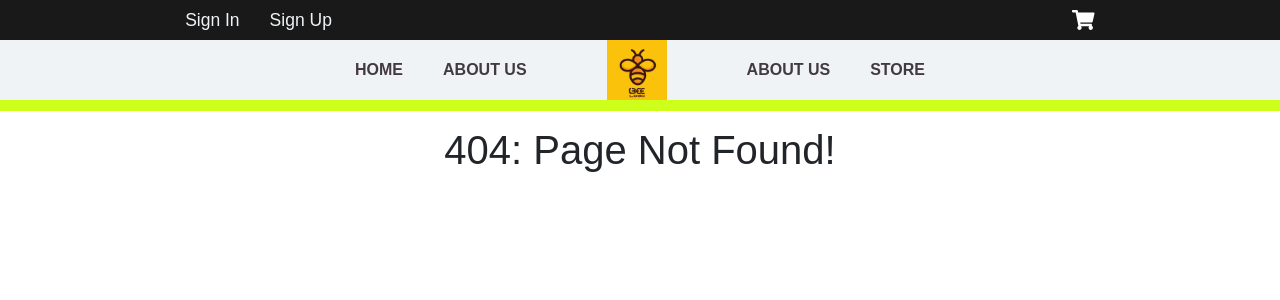
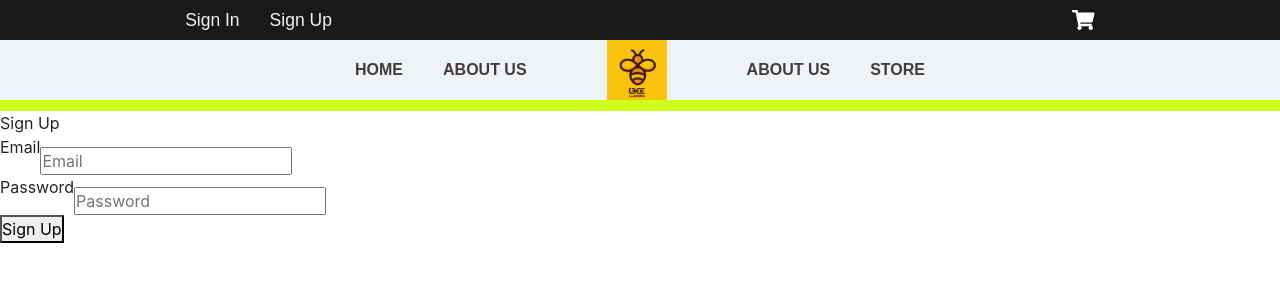
Before and after one commit to Slavi15/bees-project-client, a React (Create React App) app: page /signup in a window 1280 px wide. Before the commit this address led to /404. Shown: the top 300 px of the page. Built offline with nearby package versions, Linux system fonts and the light colour scheme.

Commit message:
Add routing for sign in/sign up components

```diff
--- a/src/App.jsx
+++ b/src/App.jsx
@@ -4,6 +4,8 @@ import MainPage from './components/MainPage.jsx';
 import Store from './components/Store.jsx';
 import Cart from './components/Cart.jsx';
 import Form from './components/Form.jsx';
+import SignIn from './components/SignIn.jsx';
+import SignUp from './components/SignUp.jsx';
 import PageNotFound from './components/PageNotFound.jsx';
 
 class App extends React.Component {
@@ -16,6 +18,8 @@ class App extends React.Component {
             <Route exact path="/store" component={Store}></Route>
             <Route exact path="/cart" component={Cart}></Route>
             <Route exact path="/form" component={Form}></Route>
+            <Route exact path="/signin" component={SignIn}></Route>
+            <Route exact path="/signup" component={SignUp}></Route>
             <Route exact path="/404" component={PageNotFound}></Route>
             <Redirect to="/404" />
           </Switch>
--- a/src/components/Cart.jsx
+++ b/src/components/Cart.jsx
@@ -23,8 +23,7 @@ class Cart extends React.Component {
     render() {
         const honey = require('../images/bee-5069115_1280.png');
 
-        let addedProducts = this.props.products.length ? (
-            this.props.products.map(prod => {
+        let addedProducts = this.props.products.map(prod => {
             return (
                 <div className="cart-container" key={prod._id}>
                     <div className="cartprod-img">
@@ -43,11 +42,9 @@ class Cart extends React.Component {
                     <button className="button lowest-button" onClick={() => { this.handleRemove(prod._id) }}>Remove</button>
                 </div>
             )
-            })
-        ) : (<div></div>);
+        });
 
-        let addedProductsW = this.props.productswholesale.length ? (
-            this.props.productswholesale.map(prodw => {
+        let addedProductsW = this.props.productswholesale.map(prodw => {
             return (
                 <div className="cart-container-w" key={prodw._id}>
                     <div className="cartprod-img">
@@ -66,8 +63,7 @@ class Cart extends React.Component {
                     <button className="button lowest-button" onClick={() => { this.handleRemove(prodw._id) }}>Remove</button>
                 </div>
             )
-            })
-        ) : (<div></div>);
+        });
 
         return (
             <div>
--- a/src/components/Navbar.jsx
+++ b/src/components/Navbar.jsx
@@ -15,8 +15,8 @@ export default class Navbar extends React.Component {
                 <header>
                     <div className="above-nav">
                         <div className="log">
-                            <div className="sign-in">Sign In</div>
-                            <div className="sign-up">Sign Up</div>
+                            <Link to="/signin"><div className="sign-in">Sign In</div></Link>
+                            <Link to="/signup"><div className="sign-up">Sign Up</div></Link>
                         </div>
                         <div className="above-nav-text"></div>
                         <div>
--- /dev/null
+++ b/src/components/SignIn.jsx
@@ -0,0 +1,14 @@
+import React from 'react';
+import Navbar from './Navbar.jsx';
+
+class SignIn extends React.Component {
+    render() {
+        return (
+            <div>
+                <Navbar />
+            </div>
+        )
+    }
+}
+
+export default SignIn;
--- /dev/null
+++ b/src/components/SignUp.jsx
@@ -0,0 +1,49 @@
+import React from 'react';
+import Navbar from './Navbar.jsx';
+
+class SignUp extends React.Component {
+    constructor(props) {
+        super(props);
+        this.state = {
+            email: '',
+            password: ''
+        }
+    }
+
+    render() {
+        const { email, password } = this.state;
+        return (
+            <div>
+                <Navbar />
+                <div className="signup-title">Sign Up</div>
+                <form>
+                    <div className="email">
+                        <label htmlFor="email">Email</label>
+                        <input
+                            type="email"
+                            placeholder="Email"
+                            name="email"
+                            value={email}
+                            required >
+                        </input>
+                    </div>
+                    <div className="password">
+                        <label htmlFor="password">Password</label>
+                        <input
+                            type="password"
+                            placeholder="Password"
+                            name="password"
+                            value={password}
+                            required >
+                        </input>
+                    </div>
+                    <div className="createAccount">
+                        <button type="submit" className="button">Sign Up</button>
+                    </div>
+                </form>
+            </div>
+        )
+    }
+}
+
+export default SignUp;
```
Lines whose indentation alone changed are shown as unchanged.
